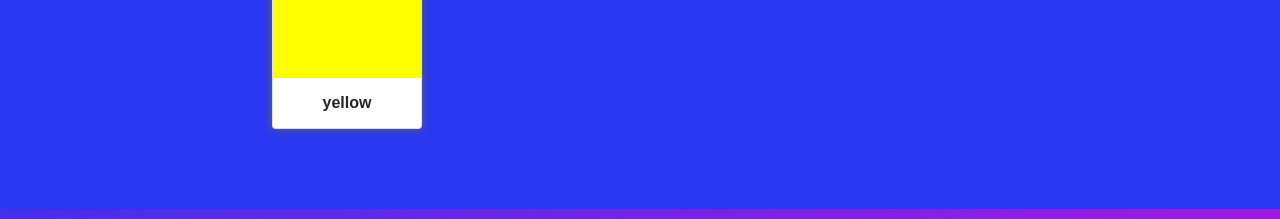
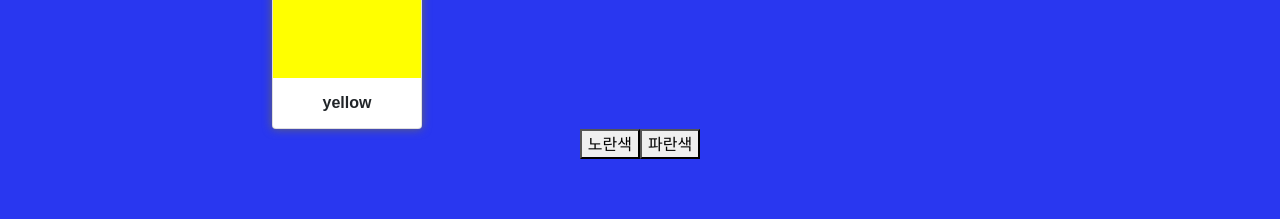
Before and after one commit to kwaneung/react_practice, a React (Create React App) app: page / in a window 1280 px wide. Shown: the part 860-1079 px from the top of the page. Built offline with nearby package versions, Linux system fonts and the light colour scheme.

Commit message:
useState를 이용해 state값 변경 예제

```diff
--- a/src/App.js
+++ b/src/App.js
@@ -1,5 +1,5 @@
 import './App.css';
-import React, {Fragment} from "react";
+import React, {Fragment, useState} from "react";
 import Nav from "./component/bootstrap/Nav";
 import Header from "./component/bootstrap/Header";
 import Aside from "./component/bootstrap/Aside";
@@ -12,6 +12,8 @@ import Div from "./component/bootstrap/div";
 import Card from "./component/card/Card";
 
 function App() {
+    const [color, setColor] = useState("yellow");
+
     return (
         <Fragment>
             {/* Navigation*/}
@@ -23,8 +25,12 @@ function App() {
                     <div className="row">
                         <div className="col-md-8 mx-auto">
                             <div className="badges">
-                                <Card color="yellow"/>
+                                <Card color={color}/>
                             </div>
+                        </div>
+                        <div className="col-md-8 mx-auto">
+                            <button onClick={()=>setColor("yellow")}> 노란색 </button>
+                            <button onClick={()=>setColor("blue")}> 파란색 </button>
                         </div>
                     </div>
                 </div>
```
